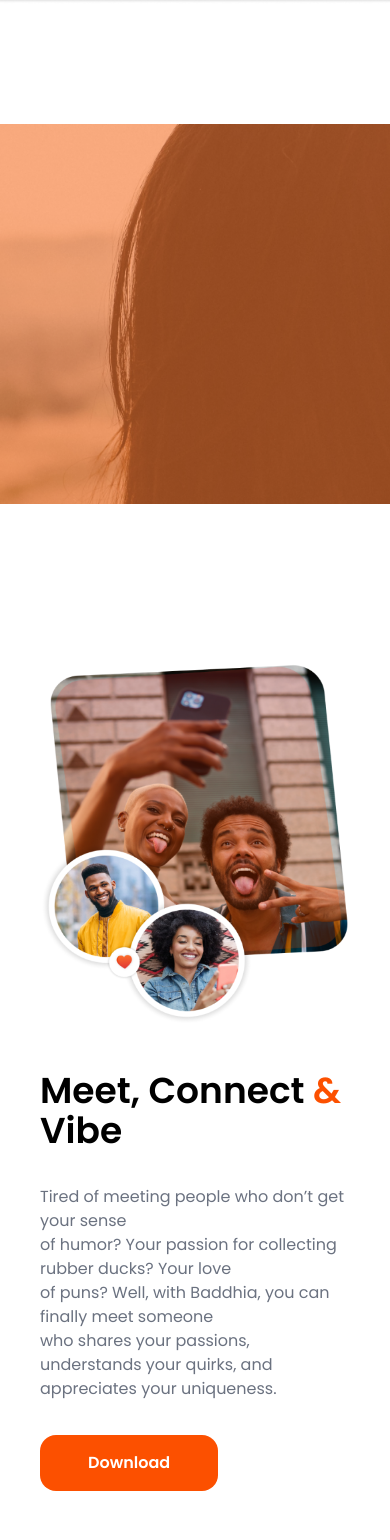
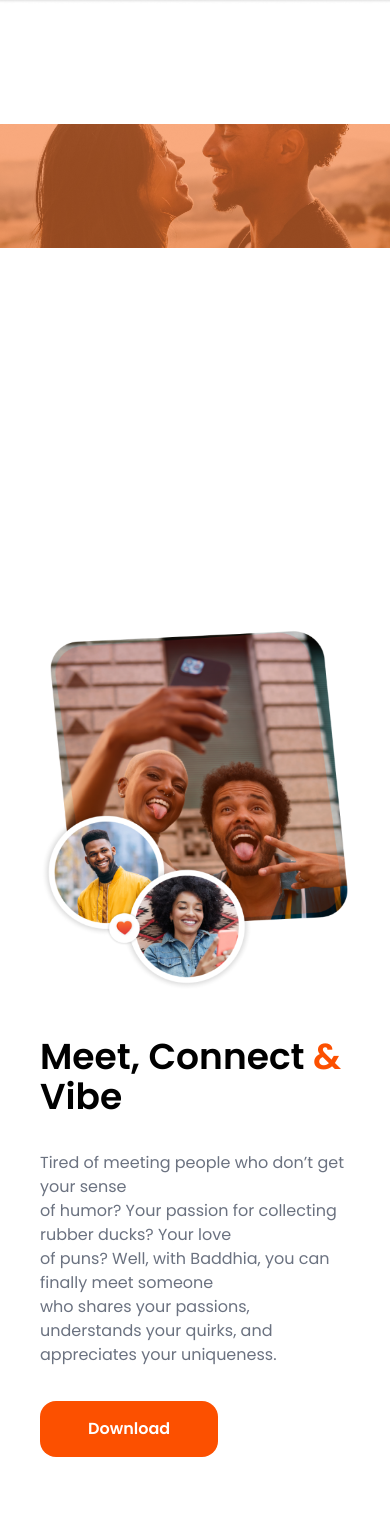
Before and after one commit to Tolutoon/baddhia, a React (Vite) app: page / in a window 390 px wide. Shown: the part 880-2420 px from the top of the page. Built offline with nearby package versions, Linux system fonts and the light colour scheme.

Commit message:
in progress

```diff
--- a/src/components/CardBenefits.jsx
+++ b/src/components/CardBenefits.jsx
@@ -4,8 +4,8 @@ import emojis from "/images/emojis.png";
 
 function CardBenefits() {
   return (
-    <div className="px-10 mb-40">
-      <div className="flex pt-40 items-center flex-col md:flex-row justify-center w-full gap-[44px] md:gap-[144px]">
+    <div className="px-10 mb-20">
+      <div className="flex xl:pt-40 items-center flex-col md:flex-row justify-center w-full gap-[44px] md:gap-[144px]">
         <div>
           <img className="h-[363px] w-[323px]" src={connectImage} alt="" />
         </div>
--- a/src/components/CardSlider.jsx
+++ b/src/components/CardSlider.jsx
@@ -17,7 +17,7 @@ function CardSlider() {
           <SwiperSlide key={item.id}>
             <div className="h-fit pt-20 relative xl:my-10 my-5 py-20  xl:hidden flex flex-row duration-500">
               <div
-                className={`card flex flex-col gap-[30px] w-[320px] h-[450px] py-10 px-5 mb-20 justify-center mx-5 items-center flex-shrink-0 bg-white`}
+                className={`card flex flex-col gap-[30px] w-fit h-[450px] py-10 px-5 mb-20 justify-center mx-5 items-center flex-shrink-0 bg-white`}
               >
                 <span className="text-[54px] text-baddhia-orange">❝</span>
                 <p className="text-[12px] text-gray-500 text-center w-[80%]">
--- a/src/components/FindMatch.jsx
+++ b/src/components/FindMatch.jsx
@@ -2,7 +2,7 @@ import React from 'react';
 
 function FindMatch() {
   return (
-    <section className='banner h-[380px] mt-20'></section>
+    <section className='banner h-[60vh] w-[100vw] mt-20'></section>
   )
 }
 
--- a/src/components/Testimonials.jsx
+++ b/src/components/Testimonials.jsx
@@ -4,7 +4,7 @@ import CardSlider from "./CardSlider";
 
 function Testimonials() {
   return (
-    <section className="testimonal-backDrop px-10 w-full">
+    <section className="testimonal-backDrop px-10 py-10 w-full mb-10 xl:mb-0">
       <div className="flex flex-col justify-center xl:items-center">
         <h2 className="xl:text-3xl text-2xl font-semibold mx-auto xl:mb-20">
           What our <span className="text-baddhia-orange">users</span> say
--- a/src/index.css
+++ b/src/index.css
@@ -23,14 +23,15 @@ html {
 .banner {
     background: url('/images/htfypm-dummy.png');
     background-repeat: no-repeat;
-    background-size: cover;
-    background-position-y: center;
+    background-size: contain;
+    width: 100%;
 }
 
 .backBanner {
     background: url('/images/connect-kindly.png');
     background-repeat: no-repeat;
-    background-size: cover;
+    background-size: contain;
+
 }
 
 .card{
```
